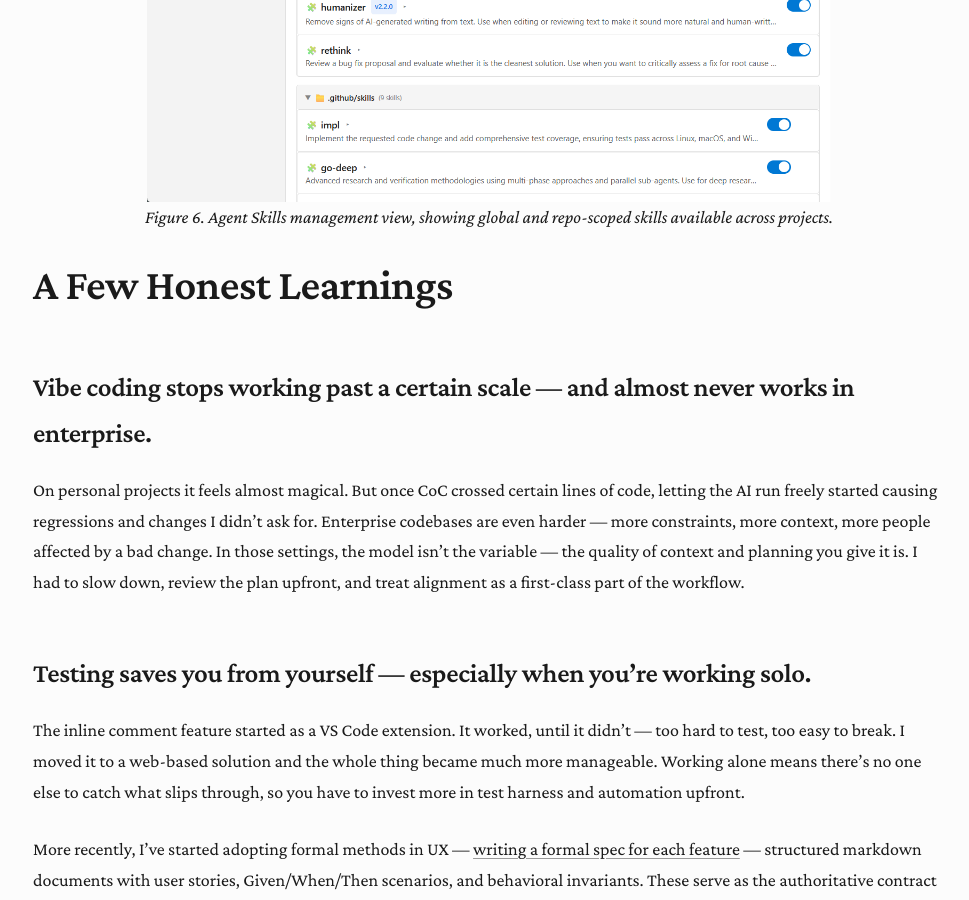
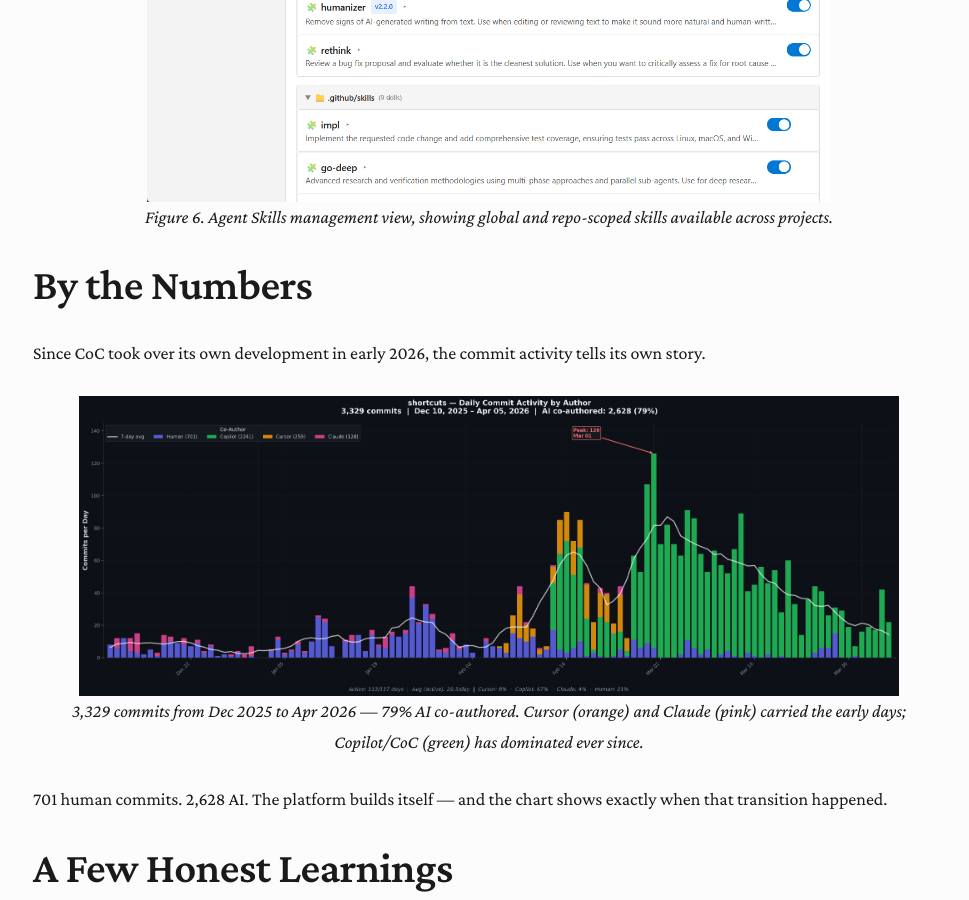
Before and after one commit to plusplusoneplusplus/website, a Jekyll site: the page built from from-cursor-to-claude-code-to-coc.md, in a window 1280 px wide and 900 px high, scrolled down 7398 px. Shown: the whole window, without its empty margins (151-1120 px from the left). Built offline with Jekyll 4.4.1, drawn with Linux system fonts in a browser that asks for light colours.

Commit message:
Add commit activity chart to blog with By the Numbers section
Co-Authored-By: Claude Sonnet 4.6 <noreply@anthropic.com>

```diff
--- a/from-cursor-to-claude-code-to-coc.md
+++ b/from-cursor-to-claude-code-to-coc.md
@@ -105,6 +105,14 @@ Together, the platform and skills cover everything you need: the platform handle
 ![Agent Skills settings view showing global and repo-specific skills](/assets/coc/coc-006.png){: style="max-width:75%;display:block;margin:0 auto"}
 *Figure 6. Agent Skills management view, showing global and repo-scoped skills available across projects.*{: style="display:block;text-align:center"}
 
+# By the Numbers
+
+Since CoC took over its own development in early 2026, the commit activity tells its own story.
+
+![Daily commit activity by author showing the shift from Cursor and Claude to CoC over time](/assets/coc/commit_activity.png){: style="max-width:90%;display:block;margin:0 auto"}
+*3,329 commits from Dec 2025 to Apr 2026 — 79% AI co-authored. Cursor (orange) and Claude (pink) carried the early days; Copilot/CoC (green) has dominated ever since.*{: style="display:block;text-align:center"}
+
+701 human commits. 2,628 AI. The platform builds itself — and the chart shows exactly when that transition happened.
 
 # A Few Honest Learnings
 
```
Also changed, not shown: assets/coc/commit_activity.png (added).
